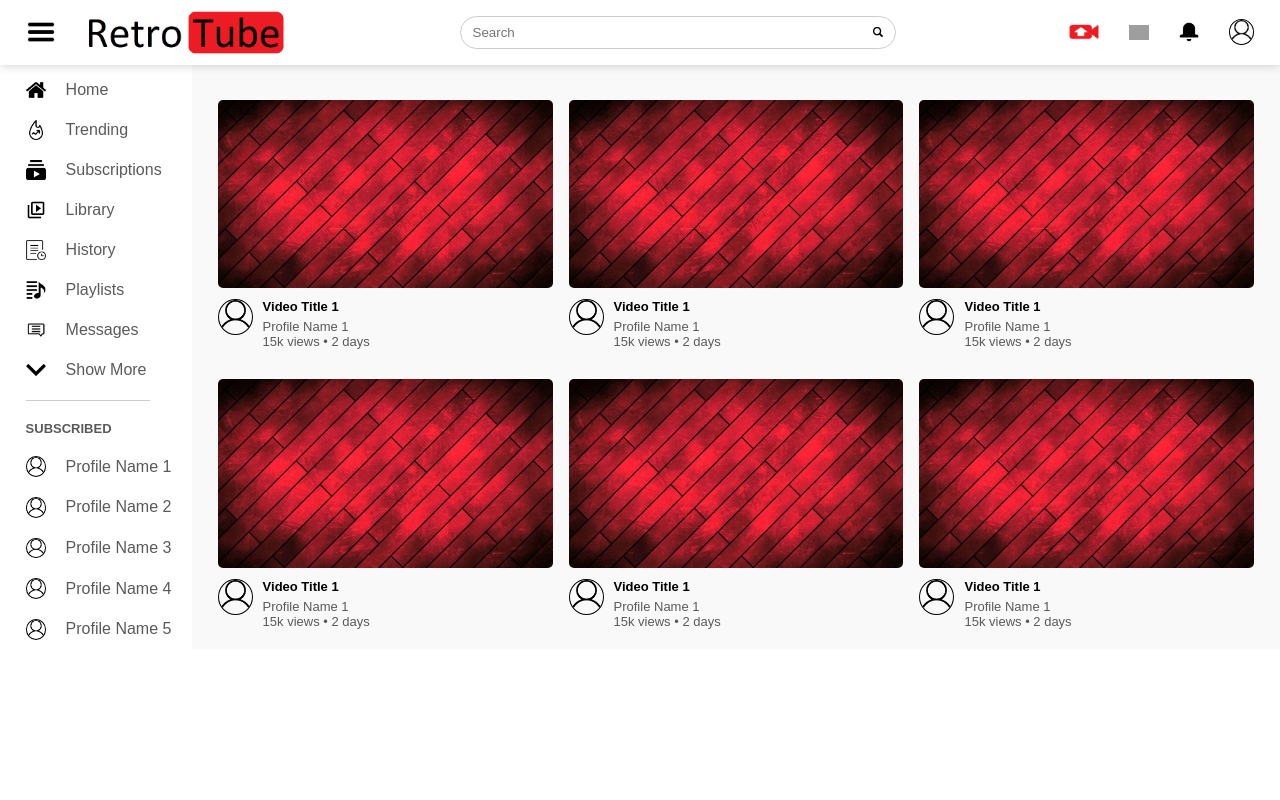
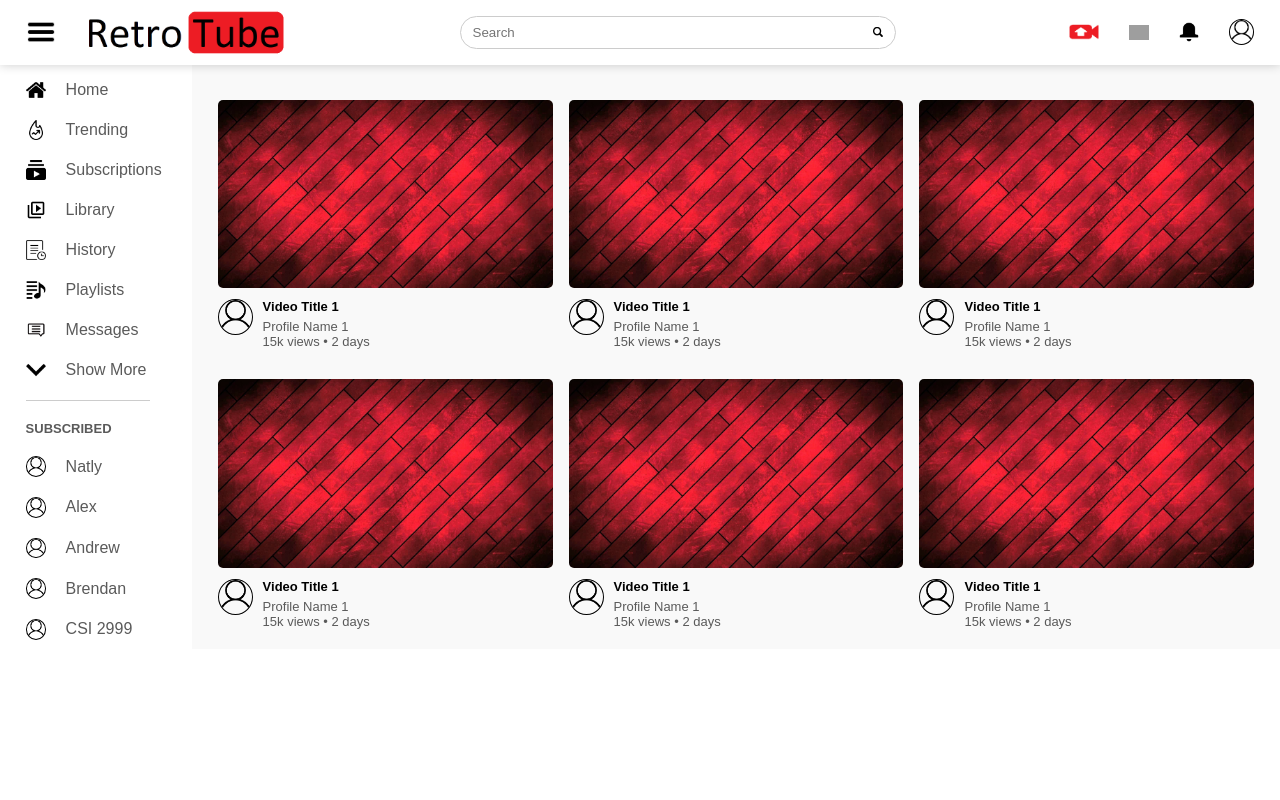
Before and after one commit to AlexOakland1/csi_2999_retrotube, a Node server app: page / in a window 1280 px wide. Run offline with Node 20, Linux system fonts and the light colour scheme; grey boxes are pictures that could not be loaded.

Commit message:
add titles

```diff
--- a/views/index.ejs
+++ b/views/index.ejs
@@ -42,11 +42,11 @@
             </div>
             <div class="subscribed-list">
                 <h3>SUBSCRIBED</h3>
-                <a href=""><img src="../public/img/eprofile.png"><p>Profile Name 1</p></a>
-                <a href=""><img src="../public/img/eprofile.png"><p>Profile Name 2</p></a>
-                <a href=""><img src="../public/img/eprofile.png"><p>Profile Name 3</p></a>
-                <a href=""><img src="../public/img/eprofile.png"><p>Profile Name 4</p></a>
-                <a href=""><img src="../public/img/eprofile.png"><p>Profile Name 5</p></a>
+                <a href=""><img src="../public/img/eprofile.png"><p>Natly</p></a>
+                <a href=""><img src="../public/img/eprofile.png"><p>Alex</p></a>
+                <a href=""><img src="../public/img/eprofile.png"><p>Andrew</p></a>
+                <a href=""><img src="../public/img/eprofile.png"><p>Brendan</p></a>
+                <a href=""><img src="../public/img/eprofile.png"><p>CSI 2999</p></a>
             </div>
         </div>
         <!--main-->
```
Also changed, not shown: 1 other file.
